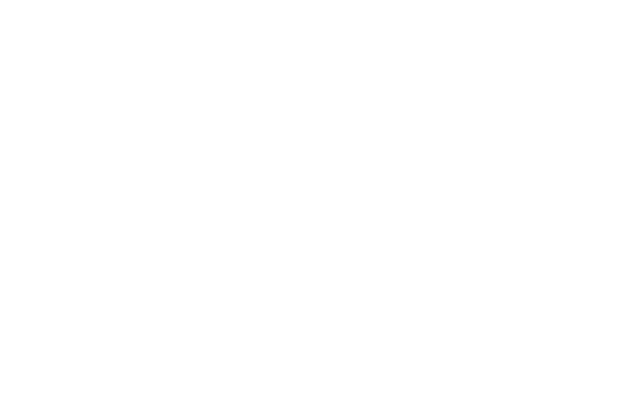
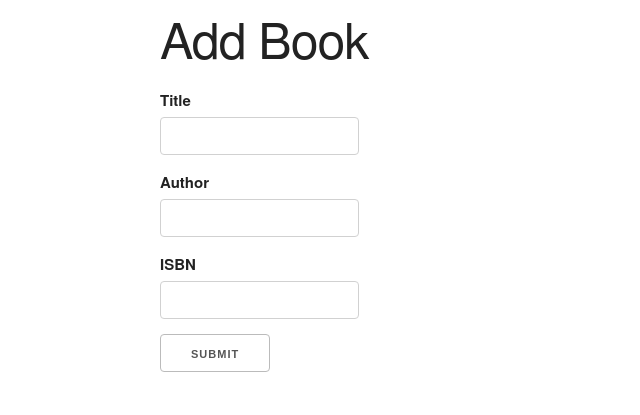
Before and after one commit to luanaalvessoares/book-list, a plain HTML site: page app/index.html in a window 1280 px wide. Shown: the whole page, without its empty margins (0-640 px from the left). Drawn offline with nearby package versions, Linux system fonts and the light colour scheme.

Commit message:
feat: book form

```diff
--- a/app/index.html
+++ b/app/index.html
@@ -8,7 +8,26 @@
     <title>Book List</title>
 </head>
 <body>
-
+    <div class="container">
+        <h1>Add Book</h1>
+        <form id="book-form">
+            <div>
+                <label for="title">Title</label>
+                <input type="text" id="title">
+            </div>
+            <div>
+                <label for="title">Author</label>
+                <input type="text" id="author">
+            </div>
+            <div>
+                <label for="title">ISBN</label>
+                <input type="text" id="isbn">
+            </div>
+            <div>
+                <input type="submit" value="submit">
+            </div>
+        </form>
+    </div>
     <script src="script.js"></script>
 </body>
 </html>
```
